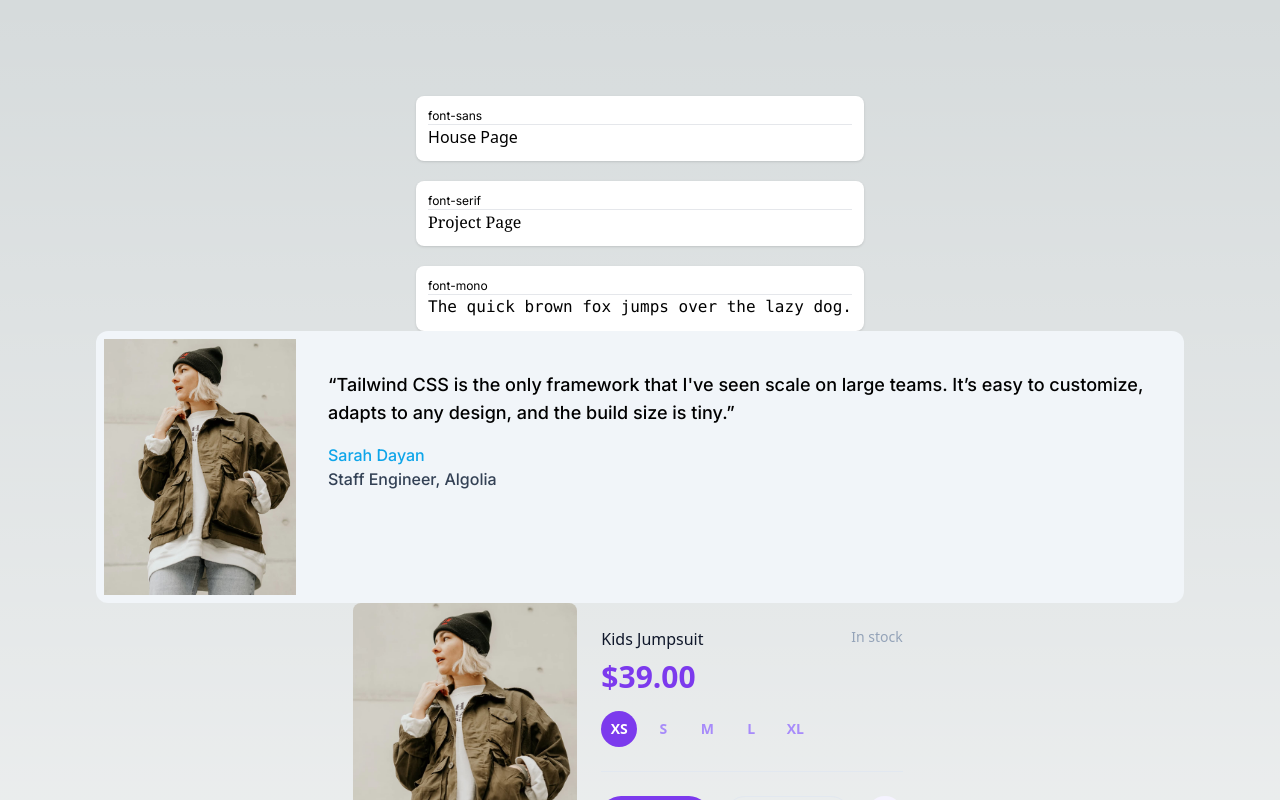
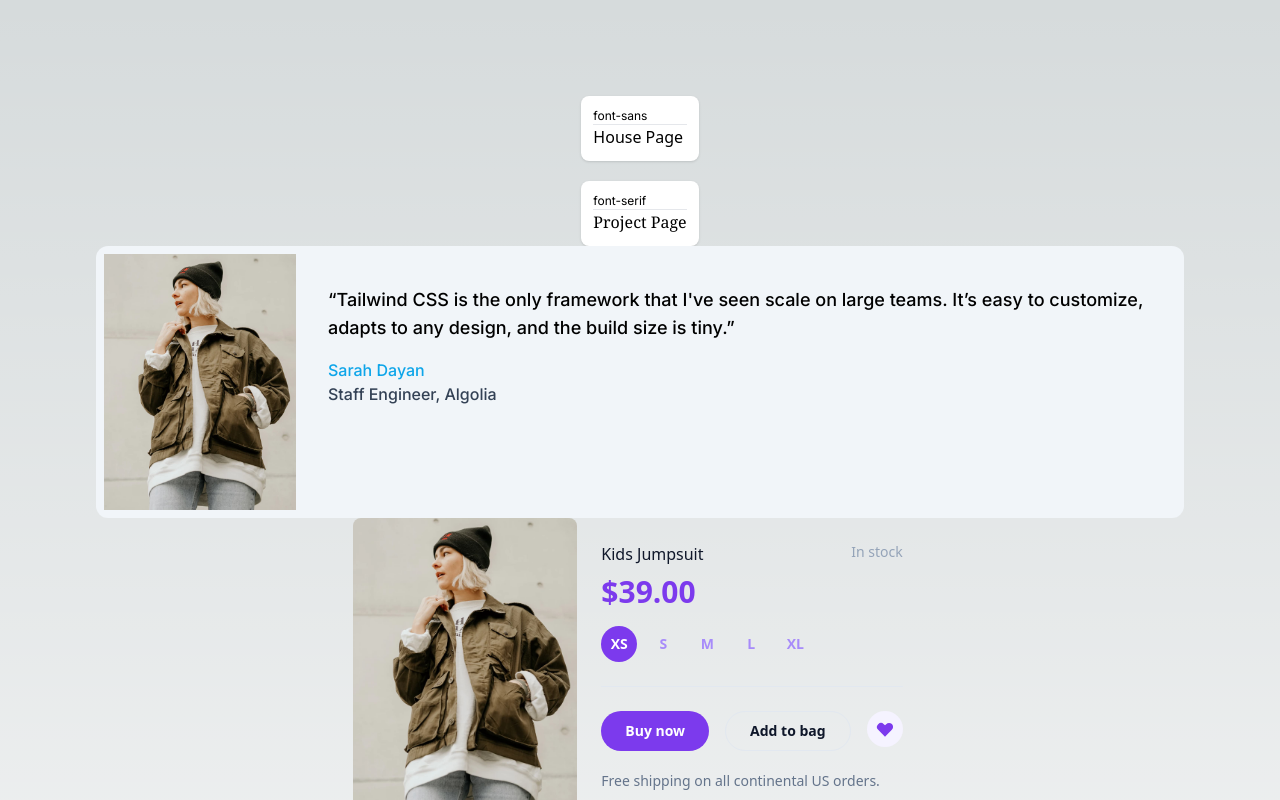
Before and after one commit to PrasantaDebnath25/nextjs18-demo-setup-with-taiwind, a Next.js app: page / in a window 1280 px wide. Shown: the top 800 px of the page. Built offline with nearby package versions, Linux system fonts and the light colour scheme.

Commit message:
Link removed

```diff
--- a/src/pages/index.js
+++ b/src/pages/index.js
@@ -28,12 +28,12 @@ export default function Home() {
             Project Page
           </p>
         </div>
-        <div className="p-3 bg-white shadow rounded-lg">
+        {/* <div className="p-3 bg-white shadow rounded-lg">
           <h3 className="text-xs border-b">font-mono</h3>
           <p className="font-mono">
             The quick brown fox jumps over the lazy dog.
           </p>
-        </div>
+        </div> */}
       </div>
 
 
```
